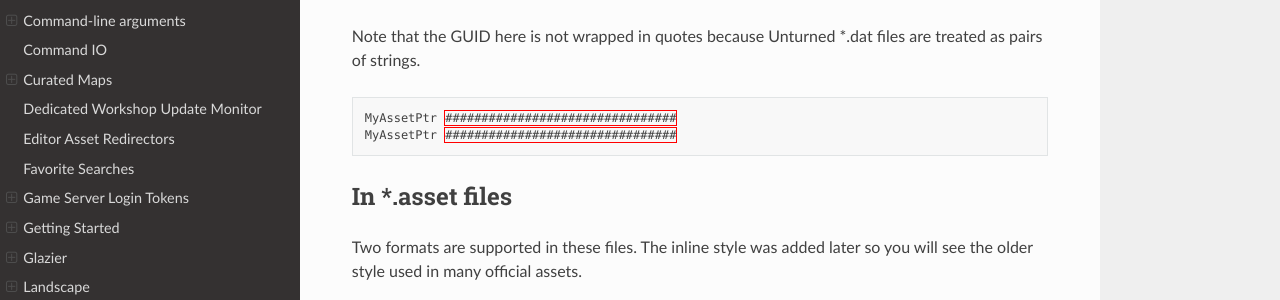
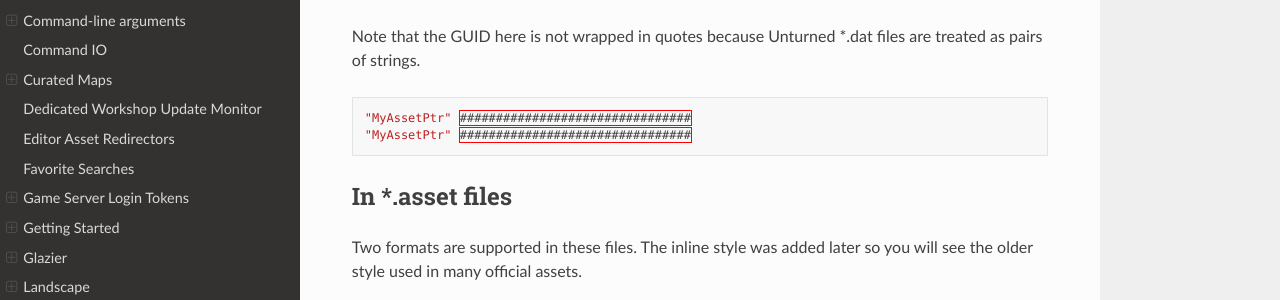
Before and after one commit to MoltonMontro/TestDocs, a Sphinx documentation site: the page built from docs/source/AssetPtr.rst, in a window 1280 px wide and 924 px high. Shown: the part 263-563 px from the top of the window. Built offline with Sphinx 7.4.7 and the Read the Docs theme 2.0.0, drawn with Linux system fonts in a browser that asks for light colours.

```diff
--- a/docs/source/AssetPtr.rst
+++ b/docs/source/AssetPtr.rst
@@ -11,8 +11,8 @@ Note that the GUID here is not wrapped in quotes because Unturned \*.dat files a
 
 .. code-block:: cs
 
-	MyAssetPtr ################################
-	MyAssetPtr ################################
+	"MyAssetPtr" ################################
+	"MyAssetPtr" ################################
 
 
 In \*.asset files
```
